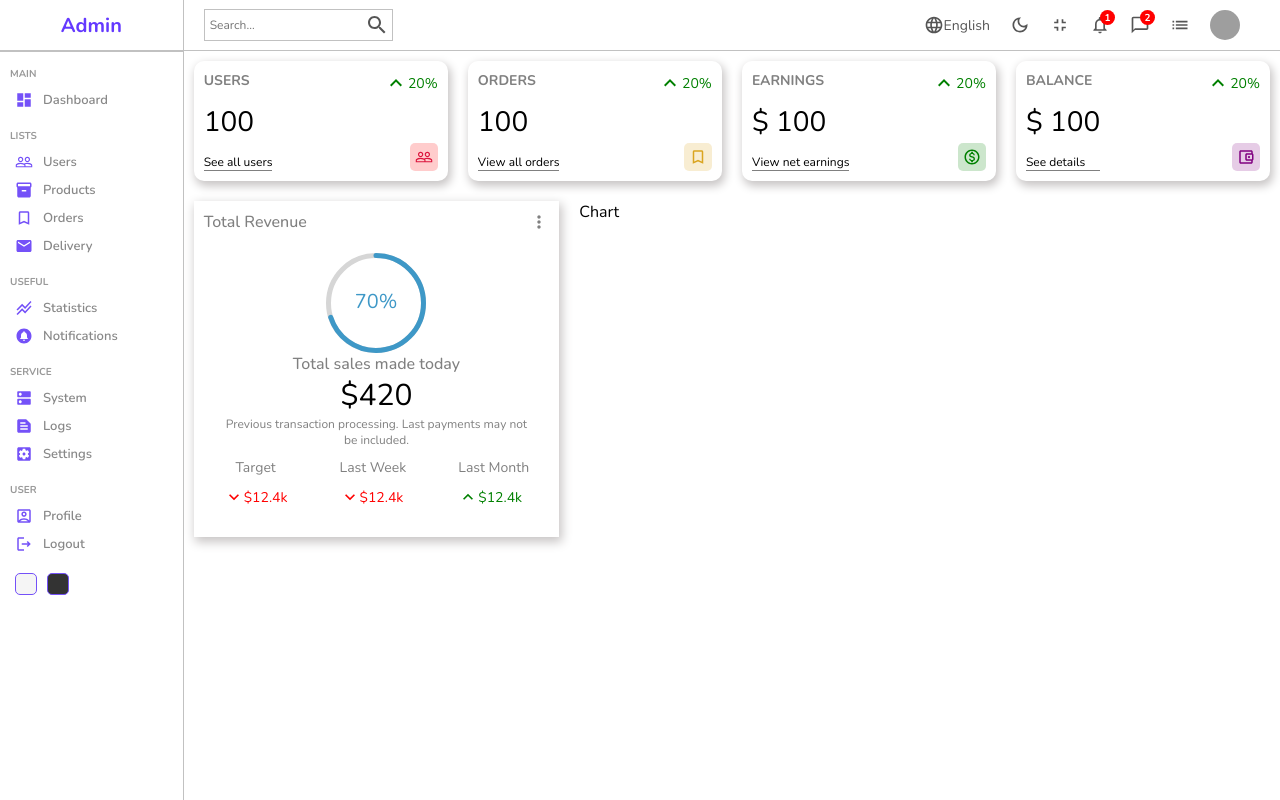
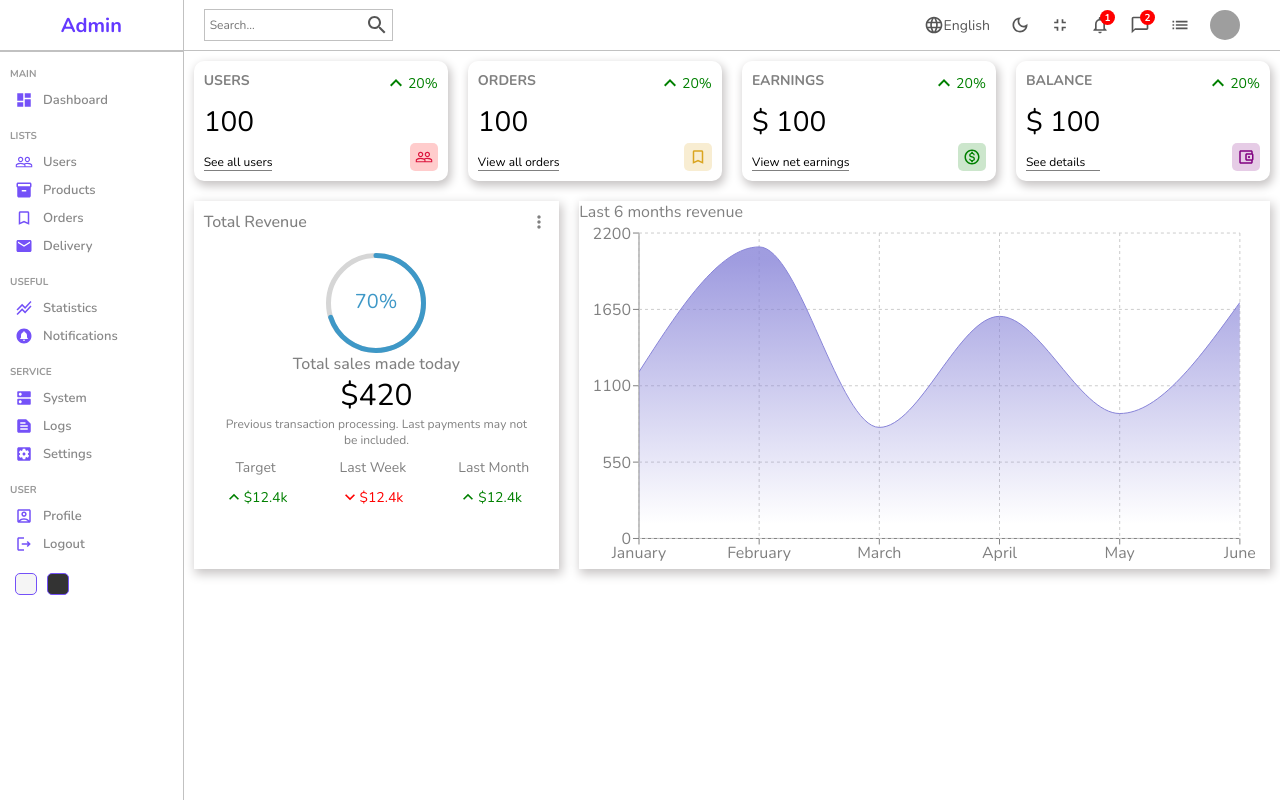
Before and after one commit to dariusz75/music-collection-catalogue, a React (Create React App) app: page / in a window 1280 px wide. Built offline with nearby package versions, Linux system fonts and the light colour scheme; grey boxes are pictures that could not be loaded.

Commit message:
chart implemented

```diff
--- a/package.json
+++ b/package.json
@@ -15,6 +15,7 @@
     "react-dom": "^18.2.0",
     "react-router-dom": "^6.3.0",
     "react-scripts": "5.0.1",
+    "recharts": "^2.1.14",
     "sass": "^1.54.9",
     "web-vitals": "^2.1.4"
   },
--- a/src/components/chart/Chart.jsx
+++ b/src/components/chart/Chart.jsx
@@ -1,7 +1,36 @@
 import './chart.scss';
+import { AreaChart, Area, XAxis, YAxis, CartesianGrid, Tooltip, ResponsiveContainer } from 'recharts';
+
+
+const data = [
+  {name: 'January', Total: 1200},
+  {name: 'February', Total: 2100},
+  {name: 'March', Total: 800},
+  {name: 'April', Total: 1600},
+  {name: 'May', Total: 900},
+  {name: 'June', Total: 1700},
+];
 
 const Chart = () => {
-  return <div className="chart">Chart</div>
+  return <div className="chart">
+    <div className="title">Last 6 months revenue</div>
+    <ResponsiveContainer width="100%" aspect={2 / 1}>
+    <AreaChart width={730} height={250} data={data}
+  margin={{ top: 10, right: 30, left: 0, bottom: 0 }}>
+  <defs>
+    <linearGradient id="Total" x1="0" y1="0" x2="0" y2="1">
+      <stop offset="5%" stopColor="#8884d8" stopOpacity={0.8}/>
+      <stop offset="95%" stopColor="#8884d8" stopOpacity={0}/>
+    </linearGradient>
+  </defs>
+  <XAxis dataKey="name" stroke="grey" />
+  <YAxis  stroke="grey" />
+  <CartesianGrid strokeDasharray="3 3" />
+  <Tooltip />
+  <Area type="monotone" dataKey="Total" stroke="#8884d8" fillOpacity={1} fill="url(#Total)" />
+</AreaChart>
+      </ResponsiveContainer>
+  </div>
 };
 
 export default Chart;
--- a/src/components/chart/chart.scss
+++ b/src/components/chart/chart.scss
@@ -1,3 +1,6 @@
 .chart {
   flex: 4;
+  color: gray;
+  box-shadow: 2px 4px 10px 1px #c7c4c4;
+  -webkit-box-shadow: 2px 4px 10px 1px #c7c4c4;
 }
--- a/src/components/featured/Featured.jsx
+++ b/src/components/featured/Featured.jsx
@@ -24,8 +24,8 @@
       <div className="summary">
         <div className="item">
           <div className="item-title">Target</div>
-          <div className="item-result negative">
-            <KeyboardArrowDownIcon fontSize="small" />
+          <div className="item-result positive">
+            <KeyboardArrowUpOutlinedIcon fontSize="small" />
             <div className="result-amount">
               $12.4k
             </div>
```
Also changed, not shown: 1 other file (tests, documents, lock files or other folders).
